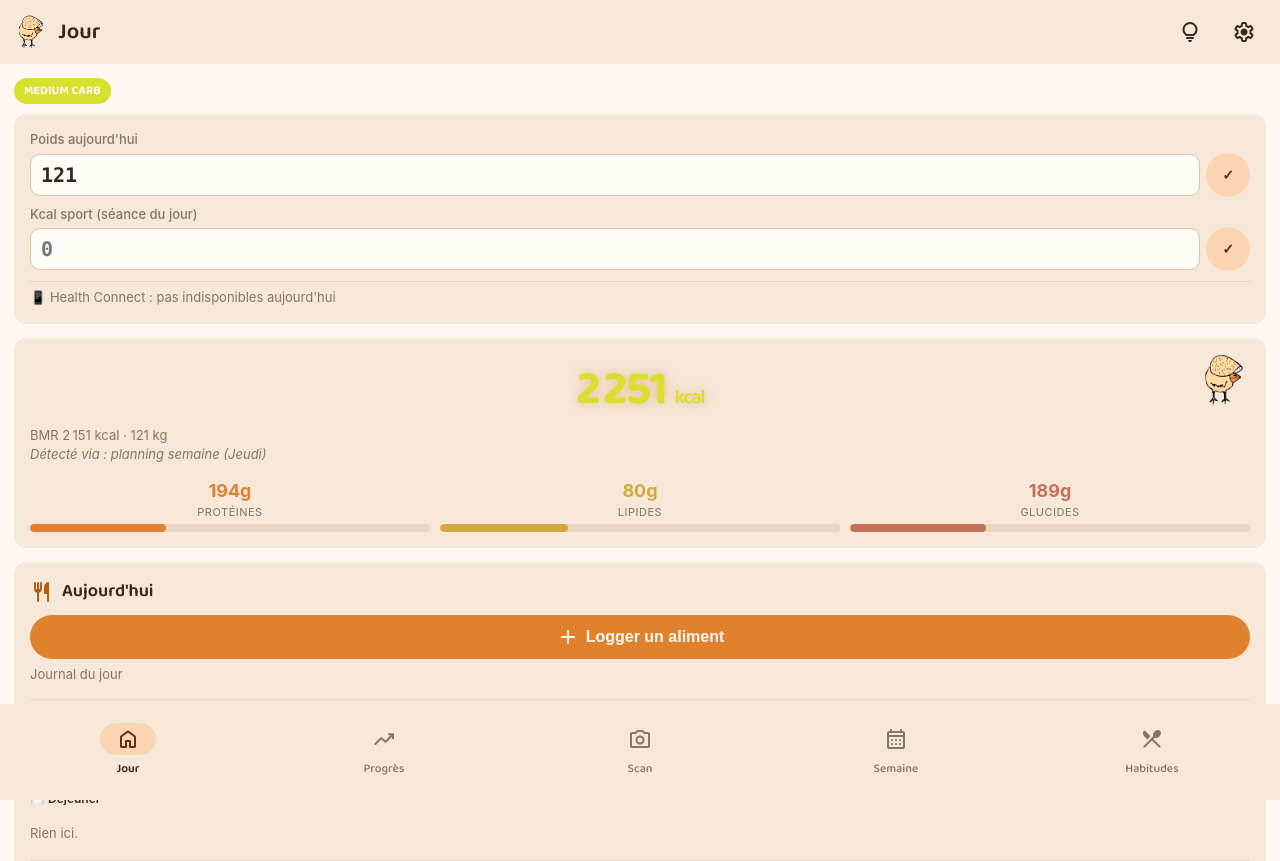
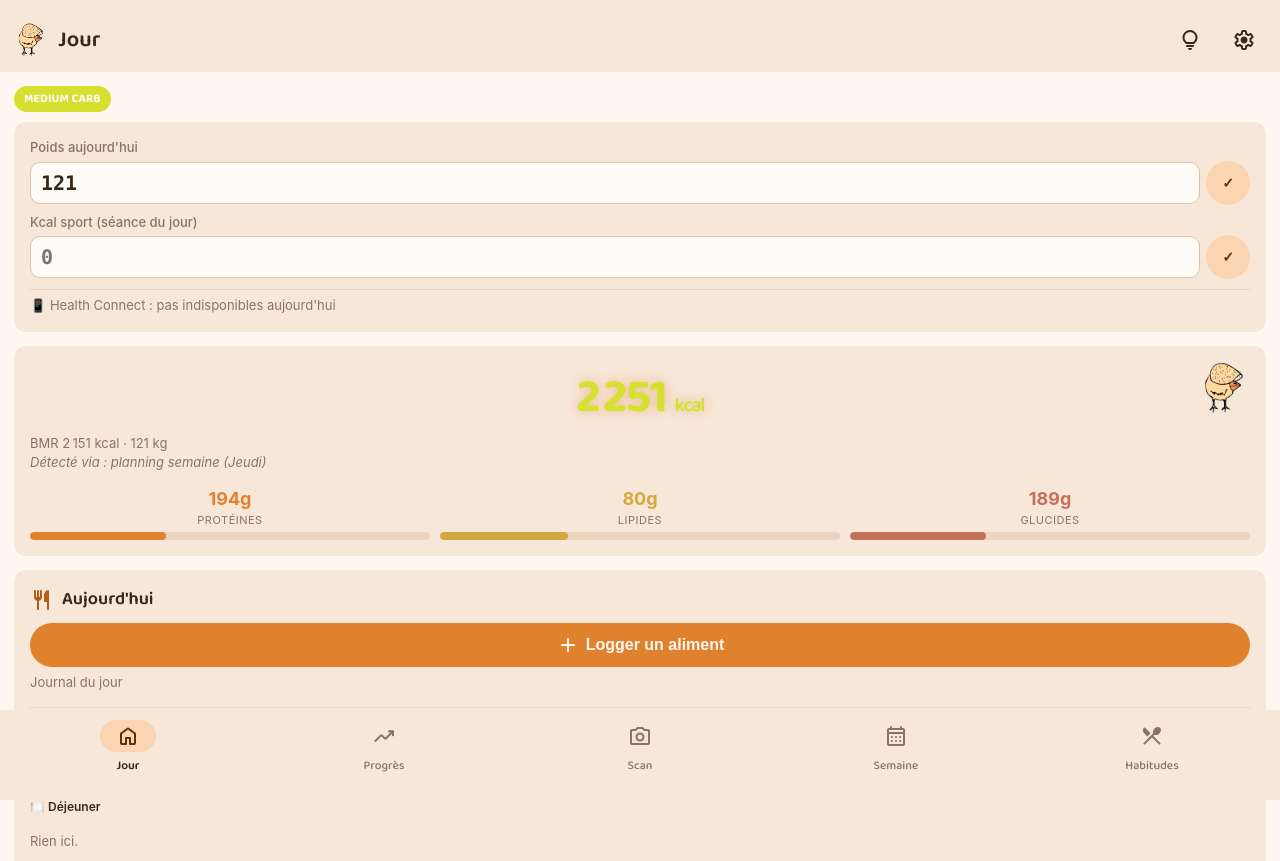
Before and after one commit to pirona/carbs-android-app, a website built with Vite: page index.html in a window 1280 px wide. Shown: the top 861 px of the page. Built offline with nearby package versions, Linux system fonts and the light colour scheme; what @capacitor/preferences, @capgo/capacitor-health would draw is missing.

Commit message:
Fix bottom nav bar overlapping OneUI system buttons, lower top bar
.nav-item's fixed height matched #tabs' own height, so it overflowed
straight through #tabs' safe-area padding-bottom into the reserved
system-bar strip — the padding existed but had zero visual effect.
Split #tabs into an outer safe-area padding layer and a fixed-height
#tabs-inner row, same pattern already used for #topbar/#topbar-inner.
Also bumped #topbar's own safe-area buffer for extra margin under the
status bar/camera cutout.

```diff
--- a/src/main.ts
+++ b/src/main.ts
@@ -104,6 +104,7 @@ app.innerHTML = `
   </header>
   <div id="screen"></div>
   <nav id="tabs">
+    <div id="tabs-inner">
       ${PRIMARY_TABS.map(
         (t) => `
         <button class="nav-item" data-tab="${t.id}">
@@ -111,6 +112,7 @@ app.innerHTML = `
           <span class="nav-label">${t.label}</span>
         </button>`,
       ).join('')}
+    </div>
   </nav>
 `;
 
--- a/src/ui/style.css
+++ b/src/ui/style.css
@@ -558,7 +558,10 @@ label.field-label {
   position: sticky;
   top: 0;
   z-index: 10;
-  padding-top: env(safe-area-inset-top);
+  /* Extra 8px on top of the inset, not just the inset alone — mirrors the same buffer used on
+     #tabs below: this WebView has been observed to under-report its safe-area insets, so a plain
+     env() alone left the bar riding up against the status bar/camera cutout on some frames. */
+  padding-top: calc(env(safe-area-inset-top) + 8px);
   background: var(--surface);
 }
 
@@ -614,7 +617,9 @@ label.field-label {
 
 #screen {
   padding: 14px;
-  padding-bottom: calc(112px + env(safe-area-inset-bottom));
+  /* Must clear #tabs' real total height: 76px row + 14px fixed buffer + env(bottom), plus a 16px
+     cushion so the last card never touches the bar. Keep in sync with #tabs/#tabs-inner. */
+  padding-bottom: calc(106px + env(safe-area-inset-bottom));
 }
 
 /* Applied to every fresh #screen clone in showTab (tap or swipe alike) — a plain hard cut felt
@@ -634,21 +639,30 @@ label.field-label {
   animation: screen-enter 180ms ease-out;
 }
 
+/* Same outer/inner split as #topbar/#topbar-inner, for the same reason: #tabs (outer) absorbs
+   the bottom safe area as padding so it never shrinks the bar's own content, #tabs-inner is the
+   actual fixed-height row. A single element carrying both a fixed height AND a safe-area
+   padding-bottom doesn't work here, because .nav-item's own explicit height (see below) made it
+   overflow straight through that padding into the reserved system-bar strip — the padding
+   existed but had zero effect, which is what let nav labels sit under Samsung's gesture bar. */
 #tabs {
   position: fixed;
   left: 0;
   right: 0;
   bottom: 0;
   z-index: 10;
-  display: flex;
-  justify-content: space-around;
-  height: 96px;
-  /* Extra 10px on top of the system inset, not just the inset alone — Samsung's 3-button/gesture
+  /* Extra 14px on top of the system inset, not just the inset alone — Samsung's 3-button/gesture
      nav bar has been observed to overlap the last few px of content even when the WebView
      reports a safe-area-inset-bottom that should have cleared it. This fixed buffer is a real
      margin against that under-report, not decorative spacing. */
-  padding-bottom: calc(env(safe-area-inset-bottom) + 10px);
+  padding-bottom: calc(env(safe-area-inset-bottom) + 14px);
   background: var(--surface);
+}
+
+#tabs-inner {
+  display: flex;
+  justify-content: space-around;
+  height: 76px;
 }
 
 .nav-item {
@@ -661,12 +675,13 @@ label.field-label {
   /* Explicit pixel height, not a percentage or align-self:stretch — both measured as no-ops on
      this WebView for a <button> (a known form-control quirk: buttons often ignore percentage
      height/stretch sizing). Without it the button collapsed to ~32px content height regardless
-     of #tabs' own height, spilling the icon above the button's box. Keep in sync with #tabs. */
-  height: 96px;
+     of #tabs-inner's own height, spilling the icon above the button's box. Keep in sync with
+     #tabs-inner. */
+  height: 76px;
   border: none;
   background: none;
   color: var(--text-muted);
-  padding: 12px 0 16px;
+  padding: 8px 0 10px;
 }
 
 .nav-icon {
```
Lines whose indentation alone changed are shown as unchanged.
